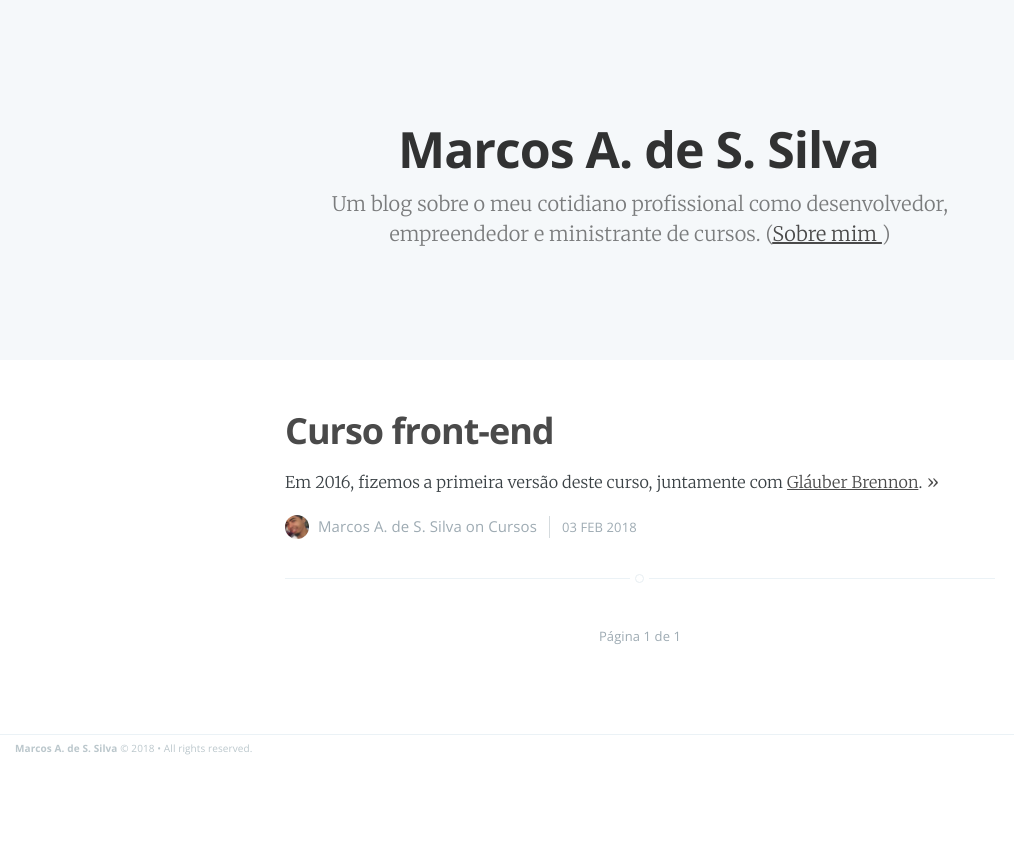
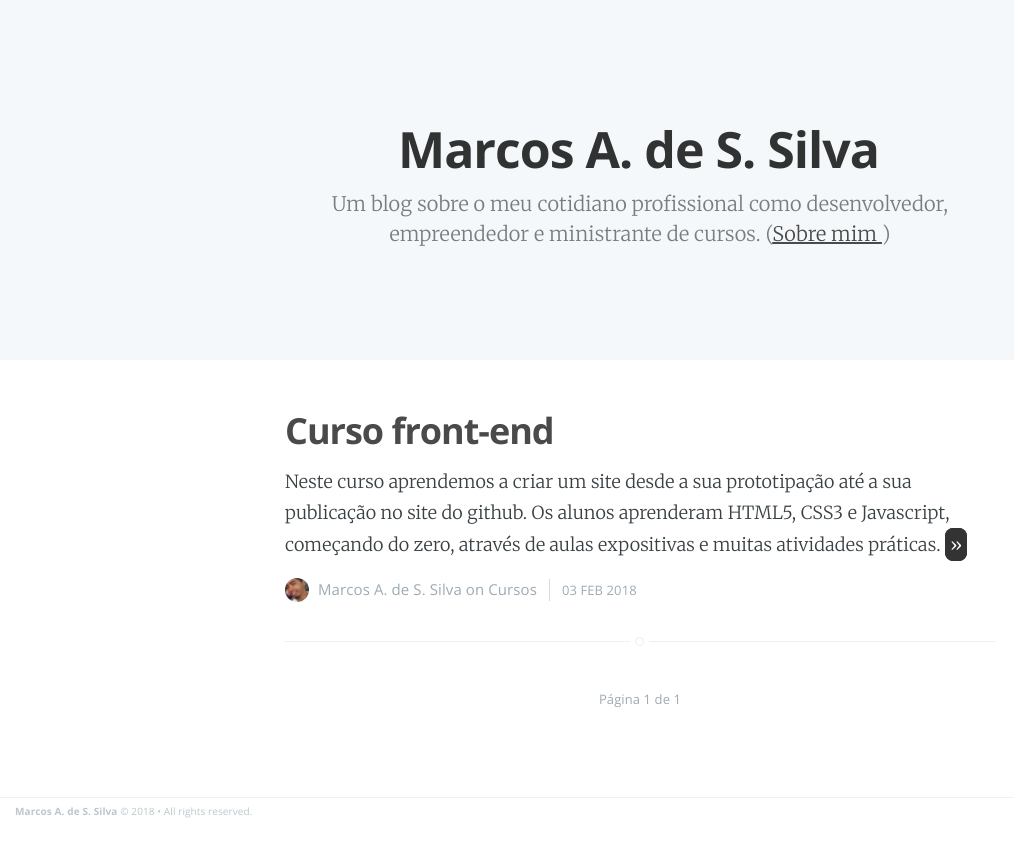
Before and after one commit to massilva/blog, a Jekyll site: the page built from index.html, in a window 1280 px wide. Shown: the top 857 px of the page, without its empty margins (0-1014 px from the left). Built offline with Jekyll 4.4.1, drawn with Linux system fonts in a browser that asks for light colours; the list of posts is cut into pages by our own code.

Commit message:
Atualiza post e estilo do botão vê mais

```diff
--- a/_posts/2018-02-03-curso-desenvolvimento-web.markdown
+++ b/_posts/2018-02-03-curso-desenvolvimento-web.markdown
@@ -3,6 +3,7 @@ layout: post
 title:  "Curso front-end"
 date:   2018-02-03 08:00:00
 categories: Cursos
+excerpt: Neste curso aprendemos a criar um site desde a sua prototipação até a sua publicação no site do github. Os alunos aprenderam HTML5, CSS3 e Javascript, começando do zero, através de aulas expositivas e muitas atividades práticas.
 ---
 
 Em 2016, fizemos a primeira versão deste curso, juntamente com [Gláuber Brennon](https://github.com/gbrennon).
@@ -17,7 +18,13 @@ Apresentamos o conceito do [Mobile First](https://tableless.com.br/mobile-first-
 
 Eu fiquei muito feliz em vê o progresso dos alunos. A turma era heterogênea tinha pessoas que não eram da área, mais queriam aprender a criar o seu site, e pessoas que são estudantes, de algum curso da área, e estavam em busca de aprimorar os seus conhecimentos. E por isso, alguns alunos colocaram em prática o conhecimento adquirido em seu projeto pessoal enquanto outros seguiram a nossa idea de projeto, o ***[Currículo Online](https://vrpazdejesus.github.io/curso-dev-web)***.
 
+![Turma 1]({{site.baseurl}}/assets/images/post/2018-02-03-curso-desenvolvimento-web-turma.jpg)
+
 Ao final do curso os alunos tinham uma página de ***[Currículo Online](https://vrpazdejesus.github.io/curso-dev-web)*** [responsiva](https://en.wikipedia.org/wiki/Responsive_web_design), ou seja, se adapta às diferentes telas de dispositivos da forma que havíamos prototipados.
+
+![Currículo Online]({{site.baseurl}}/assets/images/post/2018-02-03-curso-desenvolvimento-web-final.png)
+
+**Obrigado à todos os alunos pela confiança e pela participação em nosso curso.**
 
 Abaixo está a lista com os resultados:
 
--- a/assets/css/main.scss
+++ b/assets/css/main.scss
@@ -24,3 +24,16 @@
 	border: 5px solid #333;
 	margin-bottom: 1.5rem;
 }
+
+.read-more{
+	border: 1px solid #333;
+	border-radius: 8px;
+	padding: 4px;
+	background-color: #333;
+	color: white;
+}
+
+.read-more:hover{
+	color: white;
+	background-color: #666666;
+}
--- a/index.html
+++ b/index.html
@@ -41,7 +41,7 @@ about: 'about.html'
             <h2 class="post-title"><a href="{{ site.baseurl }}{{ post.url }}">{{ post.title }}</a></h2>
         </header>
         <section class="post-excerpt">
-            {{ post.excerpt }} <a class="read-more" href="{{ site.baseurl }}{{ post.url }}">&raquo;</a>
+            {{ post.excerpt }} <a class="read-more" href="{{ site.baseurl }}{{ post.url }}"> &raquo;</a>
         </section>
         <footer class="post-meta">
             {% if site.author %}
```
Also changed, not shown: assets/images/post/2018-02-03-curso-desenvolvimento-web-final.png (added), assets/images/post/2018-02-03-curso-desenvolvimento-web-turma.jpg (added).
